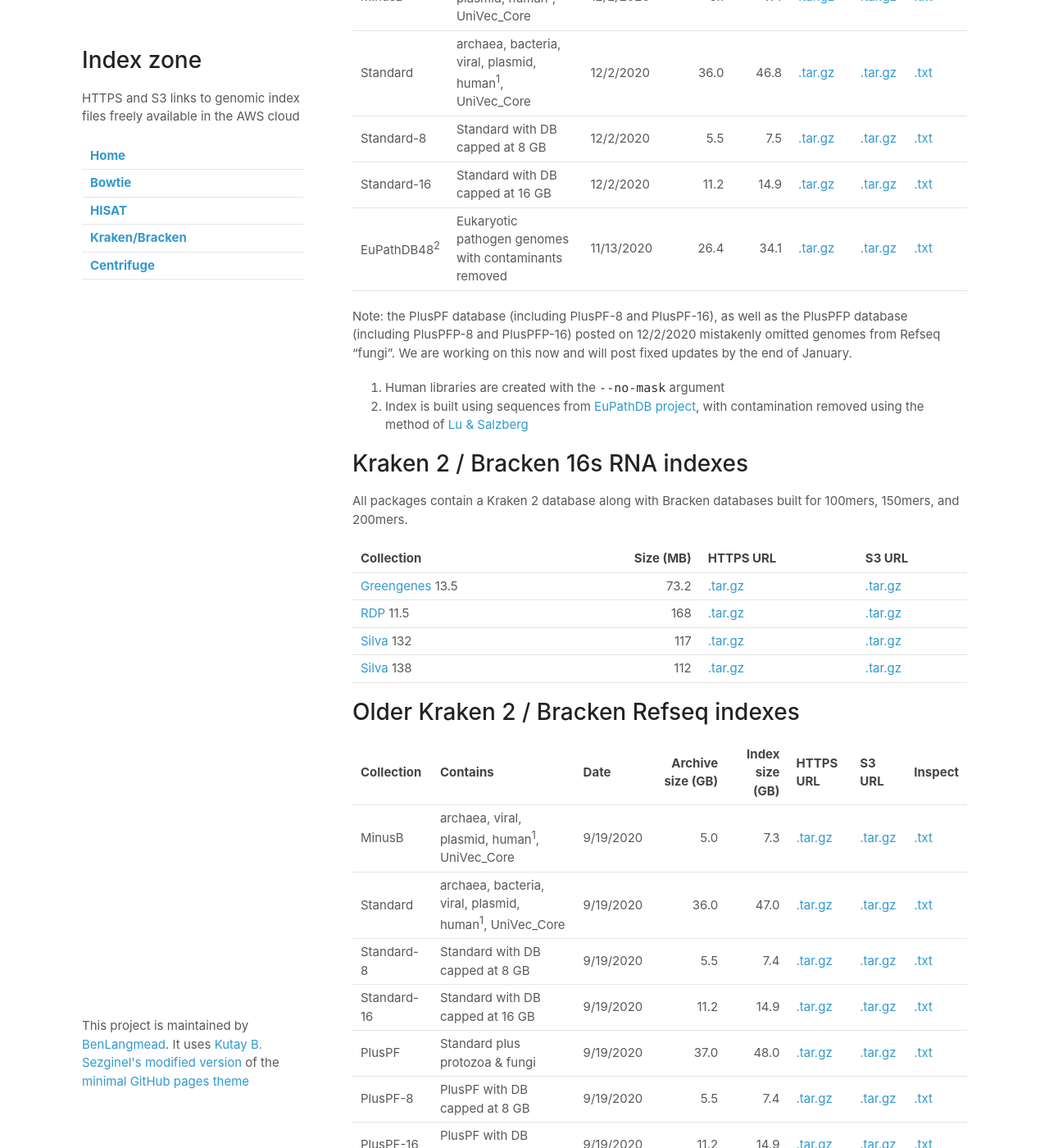
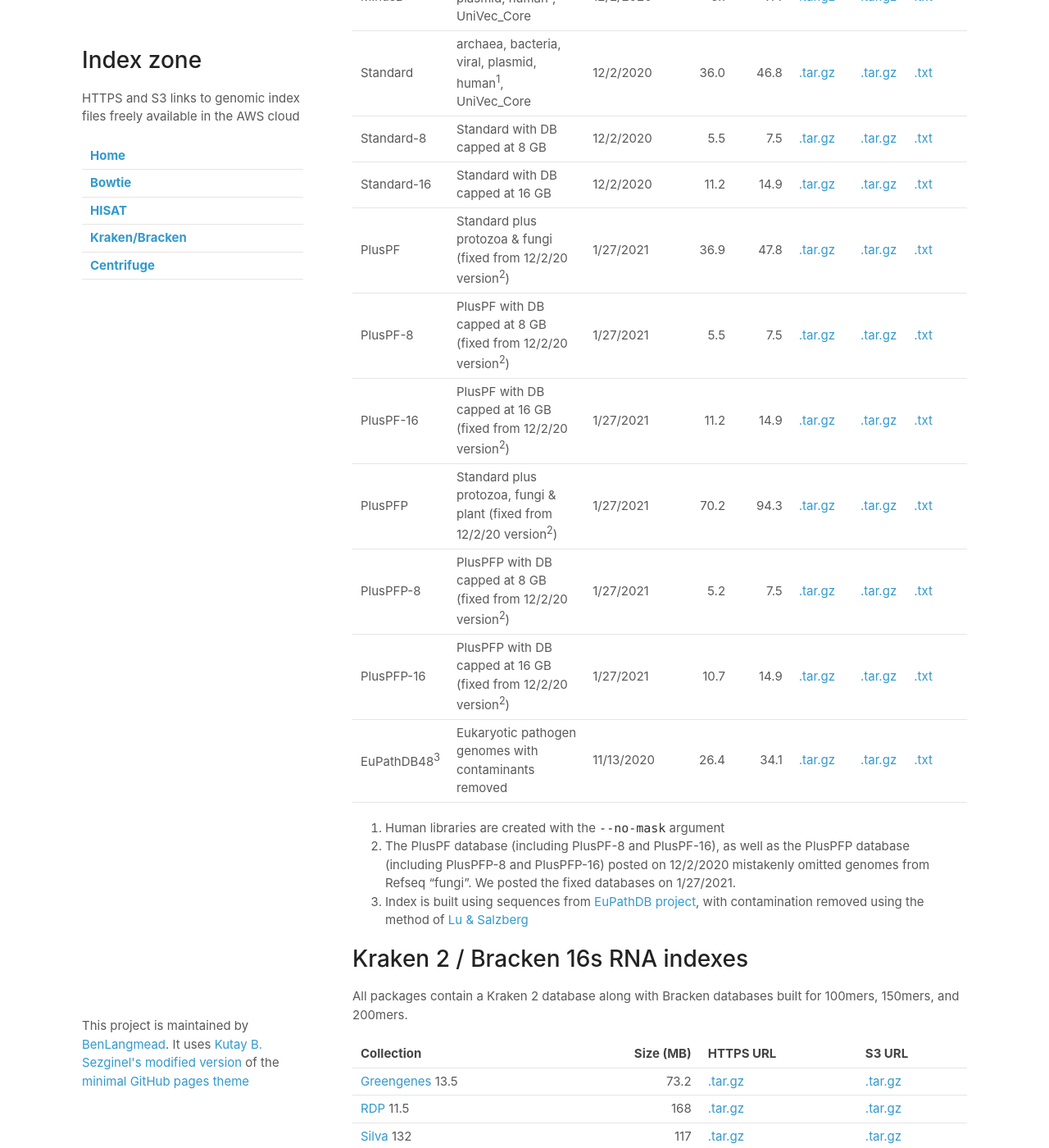
Before and after one commit to BenLangmead/aws-indexes, a Jekyll site: the page built from docs/k2.md, in a window 1280 px wide and 1400 px high, scrolled down 623 px. Shown: the whole window at 82% size. Built offline with Jekyll 4.4.1, drawn with Linux system fonts in a browser that asks for light colours; our own code applies the rules of GitHub Pages for plain Markdown files.

Commit message:
add fixed databases for all but PFP, which is still running

```diff
--- a/docs/k2.md
+++ b/docs/k2.md
@@ -15,60 +15,68 @@ Links in the "Inspect" column are to files containing the output of running `kra
 
 <div class="datatable-begin"></div>
 
-Collection    |     Contains                                                       | Date       | Archive size (GB) | Index size (GB) |                          HTTPS URL | S3 URL                                 | Inspect
-------------- | ------------------------------------------------------------------ | ---------- | -----------------:| ---------------:| ---------------------------------- | -------------------------------------- | -------
-Viral         | viral                                                              | 12/2/2020  |               0.4 |             0.4 | [.tar.gz][k2_viral_20201202]       | [.tar.gz][k2_viral_20201202_s3]        | [.txt][k2_viral_20201202_inspect]
-MinusB        | archaea, viral, plasmid, human<sup>1</sup>, UniVec_Core            | 12/2/2020  |               5.1 |             7.4 | [.tar.gz][k2_minusb_20201202]      | [.tar.gz][k2_minusb_20201202_s3]       | [.txt][k2_minusb_20201202_inspect]
-Standard      | archaea, bacteria, viral, plasmid, human<sup>1</sup>, UniVec_Core  | 12/2/2020  |              36.0 |            46.8 | [.tar.gz][k2_standard_20201202]    | [.tar.gz][k2_standard_20201202_s3]     | [.txt][k2_standard_20201202_inspect]
-Standard-8    | Standard with DB capped at 8 GB                                    | 12/2/2020  |               5.5 |             7.5 | [.tar.gz][k2_standard_8_20201202]  | [.tar.gz][k2_standard_8_20201202_s3]   | [.txt][k2_standard_8_20201202_inspect]
-Standard-16   | Standard with DB capped at 16 GB                                   | 12/2/2020  |              11.2 |            14.9 | [.tar.gz][k2_standard_16_20201202] | [.tar.gz][k2_standard_16_20201202_s3]  | [.txt][k2_standard_16_20201202_inspect]
-EuPathDB48<sup>2</sup> | Eukaryotic pathogen genomes with contaminants removed     | 11/13/2020 |              26.4 |            34.1 | [.tar.gz][k2_eupathdb_20201113]    | [.tar.gz][k2_eupathdb_20201113_s3]     | [.txt][k2_eupathdb_20201113_inspect]
+Collection    |     Contains                                                                   | Date       | Archive size (GB) | Index size (GB) |                          HTTPS URL | S3 URL                                 | Inspect
+------------- | ------------------------------------------------------------------------------ | ---------- | -----------------:| ---------------:| ---------------------------------- | -------------------------------------- | -------
+Viral         | viral                                                                          | 12/2/2020  |               0.4 |             0.4 | [.tar.gz][k2_viral_20201202]       | [.tar.gz][k2_viral_20201202_s3]        | [.txt][k2_viral_20201202_inspect]
+MinusB        | archaea, viral, plasmid, human<sup>1</sup>, UniVec_Core                        | 12/2/2020  |               5.1 |             7.4 | [.tar.gz][k2_minusb_20201202]      | [.tar.gz][k2_minusb_20201202_s3]       | [.txt][k2_minusb_20201202_inspect]
+Standard      | archaea, bacteria, viral, plasmid, human<sup>1</sup>, UniVec_Core              | 12/2/2020  |              36.0 |            46.8 | [.tar.gz][k2_standard_20201202]    | [.tar.gz][k2_standard_20201202_s3]     | [.txt][k2_standard_20201202_inspect]
+Standard-8    | Standard with DB capped at 8 GB                                                | 12/2/2020  |               5.5 |             7.5 | [.tar.gz][k2_standard_8_20201202]  | [.tar.gz][k2_standard_8_20201202_s3]   | [.txt][k2_standard_8_20201202_inspect]
+Standard-16   | Standard with DB capped at 16 GB                                               | 12/2/2020  |              11.2 |            14.9 | [.tar.gz][k2_standard_16_20201202] | [.tar.gz][k2_standard_16_20201202_s3]  | [.txt][k2_standard_16_20201202_inspect]
+PlusPF        | Standard plus protozoa & fungi (fixed from 12/2/20 version<sup>2</sup>)        | 1/27/2021  |              36.9 |            47.8 | [.tar.gz][k2_pluspf_20210127]      | [.tar.gz][k2_pluspf_20210127_s3]       | [.txt][k2_pluspf_20210127_inspect]
+PlusPF-8      | PlusPF with DB capped at 8 GB (fixed from 12/2/20 version<sup>2</sup>)         | 1/27/2021  |               5.5 |             7.5 | [.tar.gz][k2_pluspf_8_20210127]    | [.tar.gz][k2_pluspf_8_20210127_s3]     | [.txt][k2_pluspf_8_20210127_inspect]
+PlusPF-16     | PlusPF with DB capped at 16 GB (fixed from 12/2/20 version<sup>2</sup>)        | 1/27/2021  |              11.2 |            14.9 | [.tar.gz][k2_pluspf_16_20210127]   | [.tar.gz][k2_pluspf_16_20210127_s3]    | [.txt][k2_pluspf_16_20210127_inspect]
+PlusPFP       | Standard plus protozoa, fungi & plant (fixed from 12/2/20 version<sup>2</sup>) | 1/27/2021  |              70.2 |            94.3 | [.tar.gz][k2_pluspfp_20210127]     | [.tar.gz][k2_pluspfp_20210127_s3]      | [.txt][k2_pluspfp_20210127_inspect]
+PlusPFP-8     | PlusPFP with DB capped at 8 GB (fixed from 12/2/20 version<sup>2</sup>)        | 1/27/2021  |               5.2 |             7.5 | [.tar.gz][k2_pluspfp_8_20210127]   | [.tar.gz][k2_pluspfp_8_20210127_s3]    | [.txt][k2_pluspfp_8_20210127_inspect]
+PlusPFP-16    | PlusPFP with DB capped at 16 GB (fixed from 12/2/20 version<sup>2</sup>)       | 1/27/2021  |              10.7 |            14.9 | [.tar.gz][k2_pluspfp_16_20210127]  | [.tar.gz][k2_pluspfp_16_20210127_s3]   | [.txt][k2_pluspfp_16_20210127_inspect]
+EuPathDB48<sup>3</sup> | Eukaryotic pathogen genomes with contaminants removed                 | 11/13/2020 |              26.4 |            34.1 | [.tar.gz][k2_eupathdb_20201113]    | [.tar.gz][k2_eupathdb_20201113_s3]     | [.txt][k2_eupathdb_20201113_inspect]
 
 <div class="datatable-end"></div>
-
-Note: the PlusPF database (including PlusPF-8 and PlusPF-16), as well as the PlusPFP database (including PlusPFP-8 and PlusPFP-16) posted on 12/2/2020 mistakenly omitted genomes from Refseq "fungi".  We are working on this now and will post fixed updates by the end of January.
 
 [k2_viral_20201202]: https://genome-idx.s3.amazonaws.com/kraken/k2_viral_20201202.tar.gz
 [k2_minusb_20201202]: https://genome-idx.s3.amazonaws.com/kraken/k2_minusb_20201202.tar.gz
 [k2_standard_20201202]: https://genome-idx.s3.amazonaws.com/kraken/k2_standard_20201202.tar.gz
 [k2_standard_8_20201202]: https://genome-idx.s3.amazonaws.com/kraken/k2_standard_8gb_20201202.tar.gz
 [k2_standard_16_20201202]: https://genome-idx.s3.amazonaws.com/kraken/k2_standard_16gb_20201202.tar.gz
-[k2_pluspf_20201202]: https://genome-idx.s3.amazonaws.com/kraken/k2_pluspf_20201202.tar.gz
-[k2_pluspf_8_20201202]: https://genome-idx.s3.amazonaws.com/kraken/k2_pluspf_8gb_20201202.tar.gz
-[k2_pluspf_16_20201202]: https://genome-idx.s3.amazonaws.com/kraken/k2_pluspf_16gb_20201202.tar.gz
-[k2_pluspfp_20201202]: https://genome-idx.s3.amazonaws.com/kraken/k2_pluspfp_20201202.tar.gz
-[k2_pluspfp_8_20201202]: https://genome-idx.s3.amazonaws.com/kraken/k2_pluspfp_8gb_20201202.tar.gz
-[k2_pluspfp_16_20201202]: https://genome-idx.s3.amazonaws.com/kraken/k2_pluspfp_16gb_20201202.tar.gz
 [k2_eupathdb_20201113]: https://genome-idx.s3.amazonaws.com/kraken/k2_eupathdb48_20201113.tar.gz
+
+[k2_pluspf_20210127]: https://genome-idx.s3.amazonaws.com/kraken/k2_pluspf_20210127.tar.gz
+[k2_pluspf_8_20210127]: https://genome-idx.s3.amazonaws.com/kraken/k2_pluspf_8gb_20210127.tar.gz
+[k2_pluspf_16_20210127]: https://genome-idx.s3.amazonaws.com/kraken/k2_pluspf_16gb_20210127.tar.gz
+[k2_pluspfp_20210127]: https://genome-idx.s3.amazonaws.com/kraken/k2_pluspfp_20210127.tar.gz
+[k2_pluspfp_8_20210127]: https://genome-idx.s3.amazonaws.com/kraken/k2_pluspfp_8gb_20210127.tar.gz
+[k2_pluspfp_16_20210127]: https://genome-idx.s3.amazonaws.com/kraken/k2_pluspfp_16gb_20210127.tar.gz
 
 [k2_viral_20201202_s3]: s3://genome-idx/kraken/k2_viral_20201202.tar.gz
 [k2_minusb_20201202_s3]: s3://genome-idx/kraken/k2_minusb_20201202.tar.gz
 [k2_standard_20201202_s3]: s3://genome-idx/kraken/k2_standard_20201202.tar.gz
 [k2_standard_8_20201202_s3]: s3://genome-idx/kraken/k2_standard_8gb_20201202.tar.gz
 [k2_standard_16_20201202_s3]: s3://genome-idx/kraken/k2_standard_16gb_20201202.tar.gz
-[k2_pluspf_20201202_s3]: s3://genome-idx/kraken/k2_pluspf_20201202.tar.gz
-[k2_pluspf_8_20201202_s3]: s3://genome-idx/kraken/k2_pluspf_8gb_20201202.tar.gz
-[k2_pluspf_16_20201202_s3]: s3://genome-idx/kraken/k2_pluspf_16gb_20201202.tar.gz
-[k2_pluspfp_20201202_s3]: s3://genome-idx/kraken/k2_pluspfp_20201202.tar.gz
-[k2_pluspfp_8_20201202_s3]: s3://genome-idx/kraken/k2_pluspfp_8gb_20201202.tar.gz
-[k2_pluspfp_16_20201202_s3]: s3://genome-idx/kraken/k2_pluspfp_16gb_20201202.tar.gz
 [k2_eupathdb_20201113_s3]: s3://genome-idx/kraken/k2_eupathdb48_20201113.tar.gz
+
+[k2_pluspf_20210127_s3]: s3://genome-idx/kraken/k2_pluspf_20210127.tar.gz
+[k2_pluspf_8_20210127_s3]: s3://genome-idx/kraken/k2_pluspf_8gb_20210127.tar.gz
+[k2_pluspf_16_20210127_s3]: s3://genome-idx/kraken/k2_pluspf_16gb_20210127.tar.gz
+[k2_pluspfp_20210127_s3]: s3://genome-idx/kraken/k2_pluspfp_20210127.tar.gz
+[k2_pluspfp_8_20210127_s3]: s3://genome-idx/kraken/k2_pluspfp_8gb_20210127.tar.gz
+[k2_pluspfp_16_20210127_s3]: s3://genome-idx/kraken/k2_pluspfp_16gb_20210127.tar.gz
 
 [k2_viral_20201202_inspect]: https://genome-idx.s3.amazonaws.com/kraken/viral_20201202/inspect.txt
 [k2_minusb_20201202_inspect]: https://genome-idx.s3.amazonaws.com/kraken/minusb_20201202/inspect.txt
 [k2_standard_20201202_inspect]: https://genome-idx.s3.amazonaws.com/kraken/standard_20201202/inspect.txt
 [k2_standard_8_20201202_inspect]: https://genome-idx.s3.amazonaws.com/kraken/standard_8gb_20201202/inspect.txt
 [k2_standard_16_20201202_inspect]: https://genome-idx.s3.amazonaws.com/kraken/standard_16gb_20201202/inspect.txt
-[k2_pluspf_20201202_inspect]: https://genome-idx.s3.amazonaws.com/kraken/pluspf_20201202/inspect.txt
-[k2_pluspf_8_20201202_inspect]: https://genome-idx.s3.amazonaws.com/kraken/pluspf_8gb_20201202/inspect.txt
-[k2_pluspf_16_20201202_inspect]: https://genome-idx.s3.amazonaws.com/kraken/pluspf_16gb_20201202/inspect.txt
-[k2_pluspfp_20201202_inspect]: https://genome-idx.s3.amazonaws.com/kraken/pluspfp_20201202/inspect.txt
-[k2_pluspfp_8_20201202_inspect]: https://genome-idx.s3.amazonaws.com/kraken/pluspfp_8gb_20201202/inspect.txt
-[k2_pluspfp_16_20201202_inspect]: https://genome-idx.s3.amazonaws.com/kraken/pluspfp_16gb_20201202/inspect.txt
 [k2_eupathdb_20201113_inspect]: https://genome-idx.s3.amazonaws.com/kraken/k2_eupathdb48_20201113/EuPathDB48_Contents.txt
 
+[k2_pluspf_20210127_inspect]: https://genome-idx.s3.amazonaws.com/kraken/pluspf_20210127/inspect.txt
+[k2_pluspf_8_20210127_inspect]: https://genome-idx.s3.amazonaws.com/kraken/pluspf_8gb_20210127/inspect.txt
+[k2_pluspf_16_20210127_inspect]: https://genome-idx.s3.amazonaws.com/kraken/pluspf_16gb_20210127/inspect.txt
+[k2_pluspfp_20210127_inspect]: https://genome-idx.s3.amazonaws.com/kraken/pluspfp_20210127/inspect.txt
+[k2_pluspfp_8_20210127_inspect]: https://genome-idx.s3.amazonaws.com/kraken/pluspfp_8gb_20210127/inspect.txt
+[k2_pluspfp_16_20210127_inspect]: https://genome-idx.s3.amazonaws.com/kraken/pluspfp_16gb_20210127/inspect.txt
+
 1. Human libraries are created with the `--no-mask` argument
-2. Index is built using sequences from [EuPathDB project](https://veupathdb.org/veupathdb/app), with contamination removed using the method of [Lu & Salzberg](https://doi.org/10.1371/journal.pcbi.1006277)
+2. The PlusPF database (including PlusPF-8 and PlusPF-16), as well as the PlusPFP database (including PlusPFP-8 and PlusPFP-16) posted on 12/2/2020 mistakenly omitted genomes from Refseq "fungi".  We posted the fixed databases on 1/27/2021.
+3. Index is built using sequences from [EuPathDB project](https://veupathdb.org/veupathdb/app), with contamination removed using the method of [Lu & Salzberg](https://doi.org/10.1371/journal.pcbi.1006277)
 
 # Kraken 2 / Bracken 16s RNA indexes
 
```
